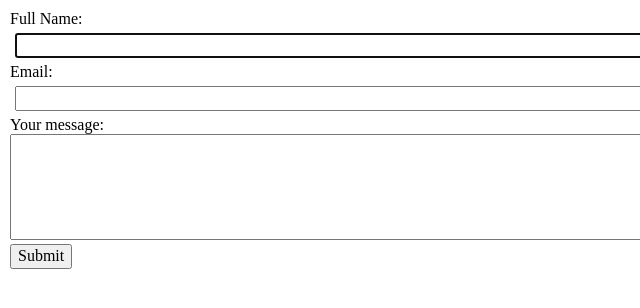
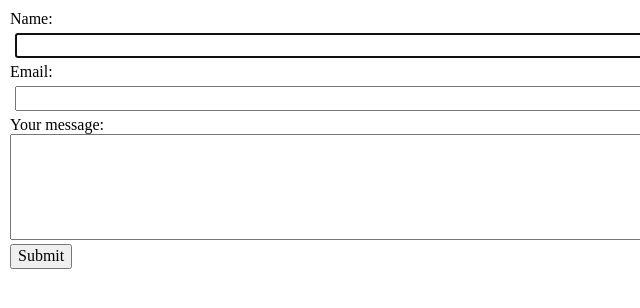
Before and after one commit to Lucian-Ga/simple-form, a plain HTML site: page index.html in a window 1280 px wide. Shown: the full height of the page, 0-640 px from the left. Drawn offline with nearby package versions, Linux system fonts and the light colour scheme.

Commit message:
Update index.html

```diff
--- a/index.html
+++ b/index.html
@@ -16,7 +16,7 @@
     <main>
       <form>
         <div>
-          <label for="name">Full Name:</label>
+          <label for="name">Name:</label>
         </div>
         <div>
           <input id="name" type="text" name="name" autofocus="on" required />
```
